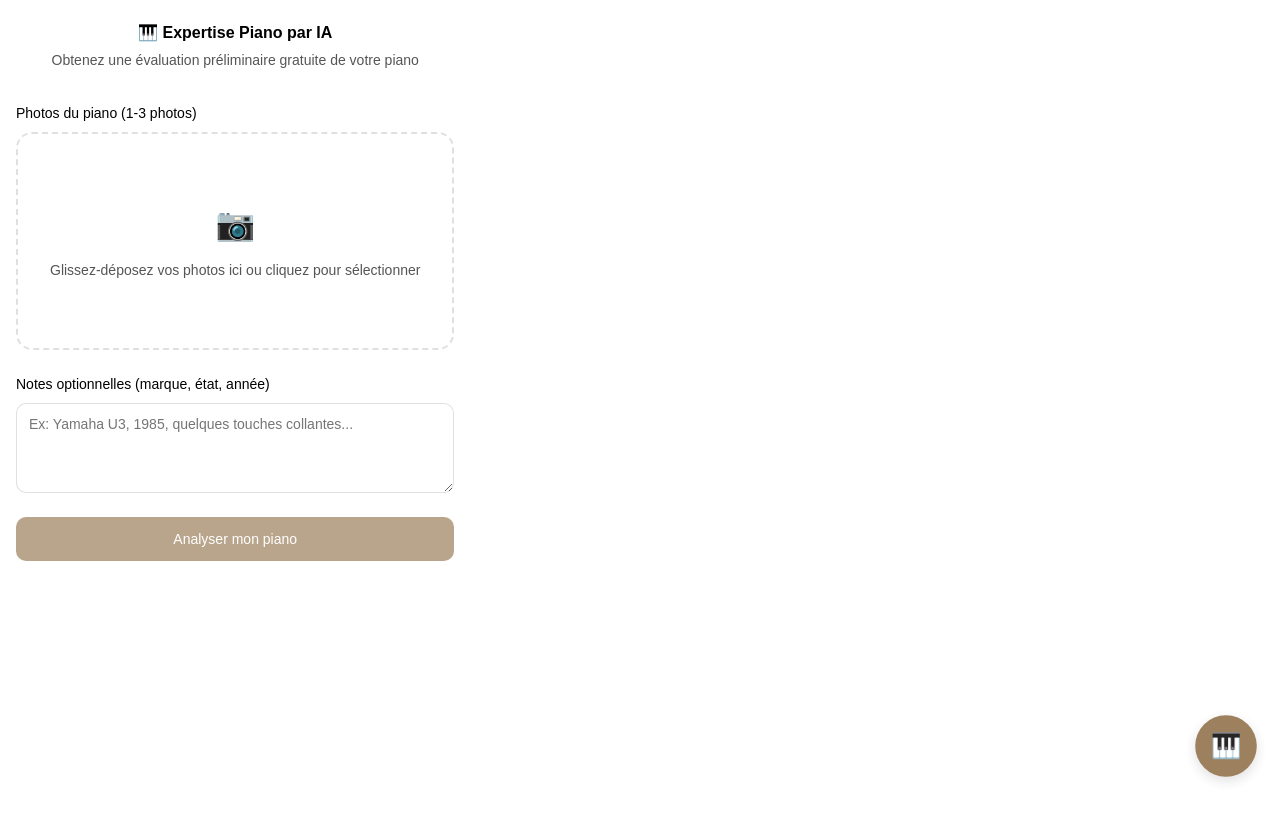
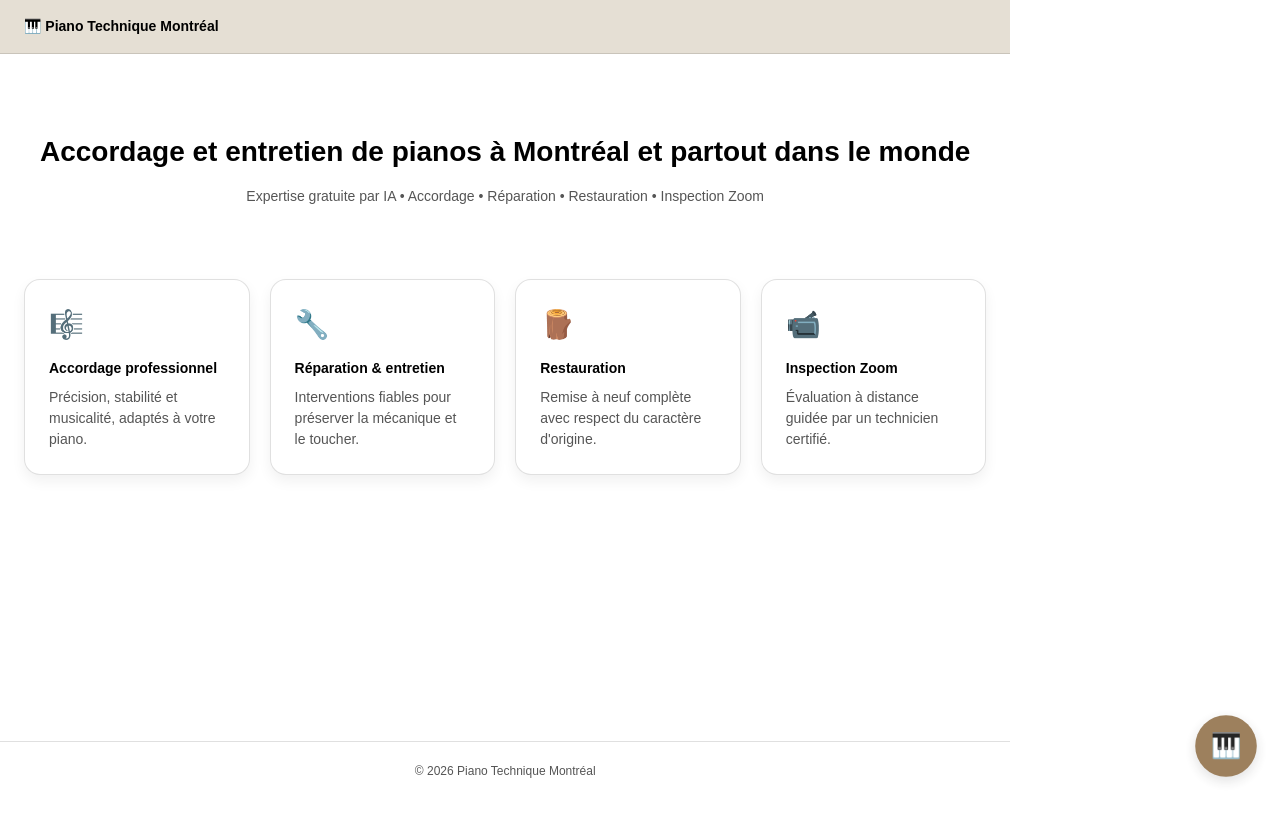
Before and after one commit to suttonallan/ptm-chat, a React (Vite) app: page / in a window 1280 px wide. Shown: the top 820 px of the page. Built offline with nearby package versions, Linux system fonts and the light colour scheme.

Commit message:
Unify: all services through chat widget

```diff
--- a/src/App.css
+++ b/src/App.css
@@ -2,383 +2,88 @@
   min-height: 100vh;
   font-family: var(--ptm-font-family);
   background-color: var(--ptm-white);
+  color: var(--ptm-text);
+  display: flex;
+  flex-direction: column;
 }
 
-/* SECTION PRINCIPALE */
-.main-section {
-  width: 100%;
-  min-height: 100vh;
-  padding: 24px 16px;
-  display: flex;
-  justify-content: center;
-  align-items: flex-start;
+.site-header {
+  background-color: var(--ptm-beige);
+  border-bottom: 1px solid var(--ptm-border);
+  padding: 16px 24px;
 }
 
-.main-container {
-  width: 100%;
-  max-width: 600px;
+.site-header-inner {
+  max-width: 980px;
+  margin: 0 auto;
+  font-size: var(--ptm-font-size-body);
+  font-weight: 600;
 }
 
-.main-title {
-  font-size: var(--ptm-font-size-title);
-  font-weight: bold;
-  color: var(--ptm-text);
-  margin: 0 0 8px 0;
-  text-align: center;
+.site-main {
+  flex: 1;
+  max-width: 980px;
+  margin: 0 auto;
+  padding: 48px 24px 64px;
 }
 
-.main-subtitle {
-  font-size: var(--ptm-font-size-body);
-  color: var(--ptm-text-muted);
-  margin: 0 0 32px 0;
+.hero {
   text-align: center;
+  padding: 32px 16px 40px;
 }
 
-/* FORMULAIRE EXPERTISE */
-.expertise-form {
-  display: flex;
-  flex-direction: column;
-  gap: 24px;
+.hero-title {
+  font-size: 28px;
+  margin: 0 0 16px;
+  line-height: 1.3;
 }
 
-.upload-section {
-  display: flex;
-  flex-direction: column;
-  gap: 8px;
-}
-
-.upload-label {
-  font-size: var(--ptm-font-size-body);
-  color: var(--ptm-text);
-  font-weight: 500;
-}
-
-.upload-zone {
-  border: 2px dashed var(--ptm-border);
-  border-radius: var(--ptm-radius-container);
-  padding: 32px 16px;
-  text-align: center;
-  cursor: pointer;
-  transition: all 0.2s ease;
-  background-color: var(--ptm-white);
-  min-height: 150px;
-  display: flex;
-  align-items: center;
-  justify-content: center;
-}
-
-.upload-zone:hover {
-  border-color: var(--ptm-brown);
-  background-color: var(--ptm-beige-light);
-}
-
-.upload-zone.dragging {
-  border-color: var(--ptm-brown);
-  background-color: var(--ptm-beige-light);
-}
-
-.upload-zone.has-photos {
-  padding: 16px;
-  min-height: auto;
-}
-
-.upload-placeholder {
-  display: flex;
-  flex-direction: column;
-  align-items: center;
-  gap: 12px;
-}
-
-.upload-icon {
-  font-size: 32px;
-}
-
-.upload-placeholder p {
+.hero-subtitle {
   font-size: var(--ptm-font-size-body);
   color: var(--ptm-text-muted);
   margin: 0;
 }
 
-.photos-preview {
-  display: flex;
-  gap: 12px;
-  flex-wrap: wrap;
-  width: 100%;
+.services-grid {
+  display: grid;
+  grid-template-columns: repeat(auto-fit, minmax(220px, 1fr));
+  gap: 20px;
+  margin-top: 32px;
 }
 
-.photo-item {
-  position: relative;
-  flex: 1;
-  min-width: 120px;
-  max-width: 200px;
-}
-
-.photo-preview {
-  width: 100%;
-  height: auto;
-  border-radius: var(--ptm-radius-input);
-  object-fit: cover;
-  aspect-ratio: 4/3;
-}
-
-.photo-remove {
-  position: absolute;
-  top: -8px;
-  right: -8px;
-  width: 24px;
-  height: 24px;
-  border-radius: 50%;
-  background-color: var(--ptm-brown);
-  color: var(--ptm-white);
-  border: none;
-  cursor: pointer;
-  font-size: 18px;
-  line-height: 1;
-  display: flex;
-  align-items: center;
-  justify-content: center;
-  box-shadow: 0 2px 4px rgba(0, 0, 0, 0.2);
-}
-
-.photo-remove:hover {
-  background-color: var(--ptm-brown-dark);
-}
-
-.notes-section {
-  display: flex;
-  flex-direction: column;
-  gap: 8px;
-}
-
-.notes-label {
-  font-size: var(--ptm-font-size-body);
-  color: var(--ptm-text);
-  font-weight: 500;
-}
-
-.notes-textarea {
-  width: 100%;
-  padding: 12px;
-  border: 1px solid var(--ptm-border);
-  border-radius: var(--ptm-radius-input);
-  font-family: var(--ptm-font-family);
-  font-size: var(--ptm-font-size-body);
-  color: var(--ptm-text);
-  resize: vertical;
-  box-sizing: border-box;
-}
-
-.notes-textarea:focus {
-  outline: none;
-  border-color: var(--ptm-brown);
-}
-
-.analyze-button {
-  padding: 14px 24px;
-  background-color: var(--ptm-brown);
-  color: var(--ptm-white);
-  border: none;
-  border-radius: var(--ptm-radius-input);
-  font-size: var(--ptm-font-size-body);
-  font-weight: 500;
-  cursor: pointer;
-  transition: background-color 0.2s ease;
-  font-family: var(--ptm-font-family);
-}
-
-.analyze-button:hover:not(:disabled) {
-  background-color: var(--ptm-brown-dark);
-}
-
-.analyze-button:disabled {
-  opacity: 0.6;
-  cursor: not-allowed;
-}
-
-/* RÉSULTAT EXPERTISE */
-.expertise-result {
-  display: flex;
-  flex-direction: column;
-  gap: 24px;
-}
-
-.result-header {
-  text-align: center;
-}
-
-.result-title {
-  font-size: var(--ptm-font-size-title);
-  font-weight: bold;
-  color: var(--ptm-text);
-  margin: 0;
-}
-
-.result-verdict {
-  padding: 16px;
-  background-color: var(--ptm-beige-light);
-  border-radius: var(--ptm-radius-container);
-  border-left: 4px solid var(--ptm-brown);
-}
-
-.verdict-text {
-  font-size: var(--ptm-font-size-body);
-  color: var(--ptm-text);
-  margin: 0;
-  font-weight: 500;
-}
-
-.result-score {
-  display: flex;
-  flex-direction: column;
-  gap: 8px;
-}
-
-.score-header {
-  display: flex;
-  justify-content: space-between;
-  align-items: center;
-}
-
-.score-label {
-  font-size: var(--ptm-font-size-body);
-  color: var(--ptm-text);
-  font-weight: 500;
-}
-
-.score-value {
-  font-size: var(--ptm-font-size-body);
-  color: var(--ptm-brown);
-  font-weight: bold;
-}
-
-.score-bar-container {
-  width: 100%;
-  height: 24px;
-  background-color: var(--ptm-gray-light);
-  border-radius: var(--ptm-radius-input);
-  overflow: hidden;
-}
-
-.score-bar-fill {
-  height: 100%;
-  background-color: var(--ptm-brown);
-  transition: width 0.5s ease;
-  border-radius: var(--ptm-radius-input);
-}
-
-.result-comment {
-  padding: 16px;
+.service-card {
   background-color: var(--ptm-white);
   border: 1px solid var(--ptm-border);
   border-radius: var(--ptm-radius-container);
+  padding: 24px;
+  box-shadow: 0 6px 14px rgba(0, 0, 0, 0.06);
+  text-align: left;
 }
 
-.comment-title {
-  font-size: var(--ptm-font-size-body);
-  font-weight: bold;
-  color: var(--ptm-text);
-  margin: 0 0 12px 0;
+.service-icon {
+  font-size: 28px;
+  margin-bottom: 12px;
 }
 
-.comment-text {
+.service-title {
   font-size: var(--ptm-font-size-body);
-  color: var(--ptm-text);
-  margin: 0;
-  line-height: 1.6;
+  margin: 0 0 8px;
 }
 
-.disclaimer-section {
-  padding: 16px;
-  background-color: var(--ptm-beige);
-  border-radius: var(--ptm-radius-container);
-}
-
-.disclaimer-text {
-  font-size: var(--ptm-font-size-small);
+.service-text {
+  margin: 0;
   color: var(--ptm-text-muted);
-  margin: 0;
+  font-size: var(--ptm-font-size-body);
   line-height: 1.5;
 }
 
-/* ÉTATS DE CHARGEMENT ET D'ERREUR */
-.loading-state {
-  display: flex;
-  flex-direction: column;
-  align-items: center;
-  justify-content: center;
-  gap: 16px;
-  padding: 48px 24px;
-}
-
-.spinner {
-  width: 40px;
-  height: 40px;
-  border: 4px solid var(--ptm-beige-light);
-  border-top-color: var(--ptm-brown);
-  border-radius: 50%;
-  animation: spin 1s linear infinite;
-}
-
-@keyframes spin {
-  to {
-    transform: rotate(360deg);
-  }
-}
-
-.loading-state p {
-  font-size: var(--ptm-font-size-body);
+.site-footer {
+  padding: 20px 24px;
+  text-align: center;
+  font-size: var(--ptm-font-size-small);
   color: var(--ptm-text-muted);
-  margin: 0;
-}
-
-.error-state {
-  display: flex;
-  flex-direction: column;
-  align-items: center;
-  justify-content: center;
-  gap: 16px;
-  padding: 48px 24px;
-  text-align: center;
-}
-
-.error-icon {
-  font-size: 48px;
-}
-
-.error-message-text {
-  font-size: var(--ptm-font-size-body);
-  color: var(--ptm-text);
-  margin: 0;
-}
-
-.retry-button {
-  padding: 12px 24px;
-  background-color: var(--ptm-brown);
-  color: var(--ptm-white);
-  border: none;
-  border-radius: var(--ptm-radius-input);
-  font-size: var(--ptm-font-size-body);
-  font-weight: 500;
-  cursor: pointer;
-  transition: background-color 0.2s ease;
-  font-family: var(--ptm-font-family);
-}
-
-.retry-button:hover {
-  background-color: var(--ptm-brown-dark);
-}
-
-.error-message {
-  padding: 12px 16px;
-  background-color: #fee;
-  border: 1px solid #fcc;
-  border-radius: var(--ptm-radius-input);
-  color: #c33;
-  font-size: var(--ptm-font-size-body);
-}
-
-.error-message p {
-  margin: 0;
+  border-top: 1px solid var(--ptm-border);
+  background-color: var(--ptm-white);
 }
 
 /* WIDGET CHAT - BADGE */
@@ -523,6 +228,7 @@
   font-size: var(--ptm-font-size-body);
   line-height: 1.4;
   word-wrap: break-word;
+  white-space: pre-wrap;
 }
 
 .chat-message.user .message-bubble {
@@ -541,12 +247,50 @@
   opacity: 0.8;
 }
 
+.message-images {
+  display: grid;
+  grid-template-columns: repeat(auto-fit, minmax(60px, 1fr));
+  gap: 8px;
+}
+
+.message-image {
+  width: 100%;
+  height: 60px;
+  object-fit: cover;
+  border-radius: 8px;
+  border: 1px solid var(--ptm-border);
+}
+
 .chat-input-form {
   display: flex;
   gap: 8px;
   padding: 12px;
   border-top: 1px solid var(--ptm-border);
   background-color: var(--ptm-white);
+  align-items: center;
+}
+
+.chat-attach-button {
+  width: 36px;
+  height: 36px;
+  border-radius: 50%;
+  border: 1px solid var(--ptm-border);
+  background-color: var(--ptm-white);
+  cursor: pointer;
+  font-size: 18px;
+  display: flex;
+  align-items: center;
+  justify-content: center;
+  transition: border-color 0.2s ease, background-color 0.2s ease;
+}
+
+.chat-attach-button:hover {
+  border-color: var(--ptm-brown);
+  background-color: var(--ptm-beige-light);
+}
+
+.chat-file-input {
+  display: none;
 }
 
 .chat-input {
--- a/src/App.jsx
+++ b/src/App.jsx
@@ -1,13 +1,8 @@
 import { useState } from 'react';
 import ChatWidget from './components/ChatWidget';
-import ExpertiseForm from './components/ExpertiseForm';
-import ExpertiseResult from './components/ExpertiseResult';
-import Disclaimer from './components/Disclaimer';
-import useExpertise from './hooks/useExpertise';
 import './App.css';
 
 const App = () => {
-  const { result, isLoading, isSuccess, isError, isIdle, error, reset, submitExpertise } = useExpertise();
   const [isChatOpen, setIsChatOpen] = useState(false);
   const [chatInput, setChatInput] = useState('');
 
@@ -19,64 +14,61 @@ const App = () => {
     setIsChatOpen(false);
   };
 
-  const handleChatSend = (text) => {
+  const handleChatSend = () => {
     setChatInput('');
   };
 
-  const getInitialChatMessage = () => {
-    if (result) {
-      return "J'ai analysé votre piano ! Avez-vous des questions sur le résultat ou nos services ?";
-    }
-    return "Bonjour ! Comment puis-je vous aider ?";
-  };
-
+  const initialMessage = [
+    'Bonjour ! 👋 Je suis l\'assistant de Piano Technique Montréal.',
+    '',
+    '💡 Envoyez-moi 1 à 3 photos de votre piano avec le bouton 📎 et obtenez une évaluation gratuite en quelques secondes !',
+    '',
+    'Ou posez-moi vos questions sur nos services.'
+  ].join('\n');
 
   return (
     <div className="app">
-      {/* SECTION PRINCIPALE */}
-      <main className="main-section">
-        <div className="main-container">
-          <h1 className="main-title">🎹 Expertise Piano par IA</h1>
-          <p className="main-subtitle">
-            Obtenez une évaluation préliminaire gratuite de votre piano
+      <header className="site-header">
+        <div className="site-header-inner">🎹 Piano Technique Montréal</div>
+      </header>
+
+      <main className="site-main">
+        <section className="hero">
+          <h1 className="hero-title">
+            Accordage et entretien de pianos à Montréal et partout dans le monde
+          </h1>
+          <p className="hero-subtitle">
+            Expertise gratuite par IA • Accordage • Réparation • Restauration • Inspection Zoom
           </p>
+        </section>
 
-          {isIdle && (
-            <ExpertiseForm
-              onSubmit={submitExpertise}
-              isLoading={isLoading}
-              error={error}
-            />
-          )}
+        <section className="services-grid">
+          <div className="service-card">
+            <div className="service-icon">🎼</div>
+            <h3 className="service-title">Accordage professionnel</h3>
+            <p className="service-text">Précision, stabilité et musicalité, adaptés à votre piano.</p>
+          </div>
+          <div className="service-card">
+            <div className="service-icon">🔧</div>
+            <h3 className="service-title">Réparation & entretien</h3>
+            <p className="service-text">Interventions fiables pour préserver la mécanique et le toucher.</p>
+          </div>
+          <div className="service-card">
+            <div className="service-icon">🪵</div>
+            <h3 className="service-title">Restauration</h3>
+            <p className="service-text">Remise à neuf complète avec respect du caractère d'origine.</p>
+          </div>
+          <div className="service-card">
+            <div className="service-icon">📹</div>
+            <h3 className="service-title">Inspection Zoom</h3>
+            <p className="service-text">Évaluation à distance guidée par un technicien certifié.</p>
+          </div>
+        </section>
+      </main>
 
-          {isLoading && (
-            <div className="loading-state">
-              <div className="spinner"></div>
-              <p>Analyse en cours...</p>
-            </div>
-          )}
-
-          {isSuccess && result && (
-            <>
-              <ExpertiseResult result={result} />
-              <Disclaimer />
-            </>
-          )}
-
-          {isError && (
-            <div className="error-state">
-              <div className="error-icon">⚠️</div>
-              <p className="error-message-text">{error || 'Une erreur est survenue lors de l\'analyse'}</p>
-              <button
-                className="retry-button"
-                onClick={reset}
-              >
-                Réessayer
-              </button>
-            </div>
-          )}
-        </div>
-      </main>
+      <footer className="site-footer">
+        © 2026 Piano Technique Montréal
+      </footer>
 
       {/* WIDGET CHAT FLOTTANT */}
       {!isChatOpen ? (
@@ -91,11 +83,10 @@ const App = () => {
         <ChatWidget
           isOpen={isChatOpen}
           onClose={closeChat}
-          initialMessage={getInitialChatMessage()}
+          initialMessage={initialMessage}
           inputValue={chatInput}
           onInputChange={setChatInput}
           onSend={handleChatSend}
-          expertiseResult={result}
         />
       )}
     </div>
```
Also changed, not shown: src/components/ChatMessage.jsx (+15 -1 lines), src/components/ChatWidget.jsx (+104 -3 lines), src/hooks/useChat.js (+10 -5 lines).
